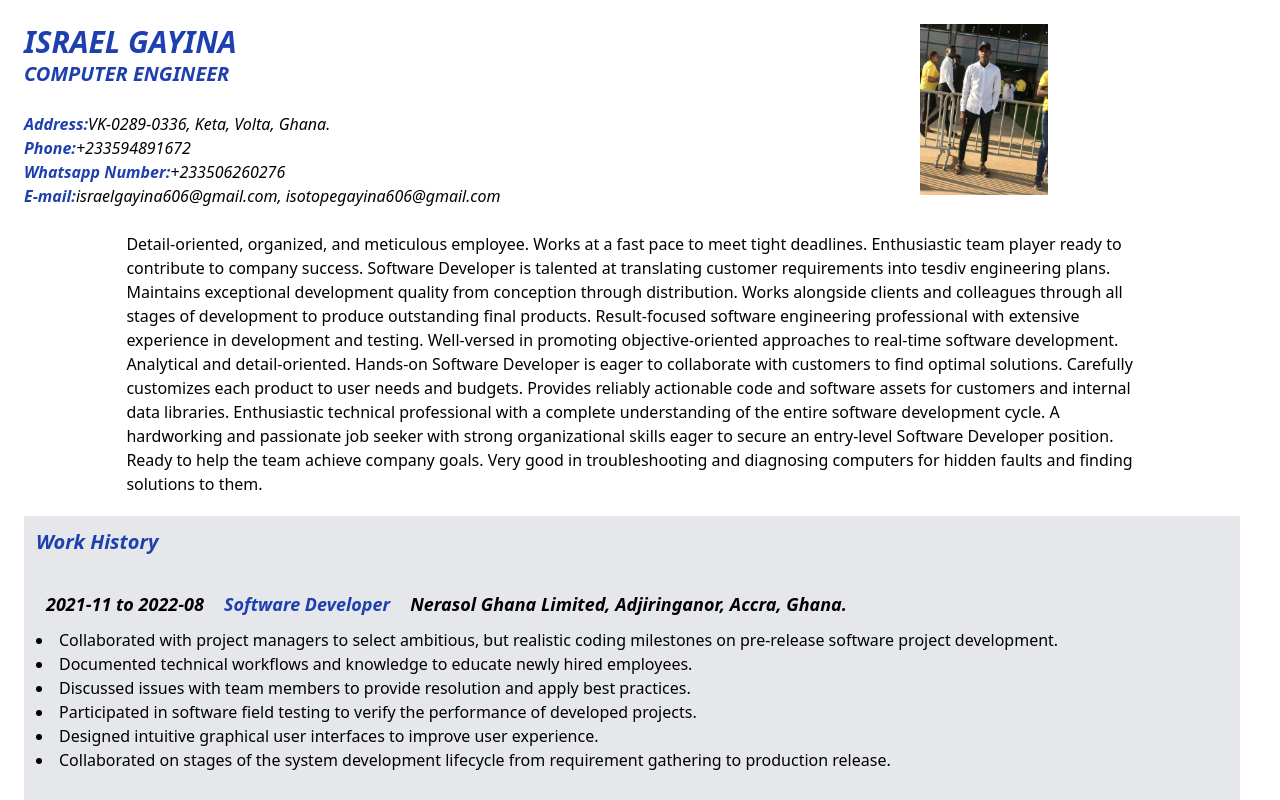
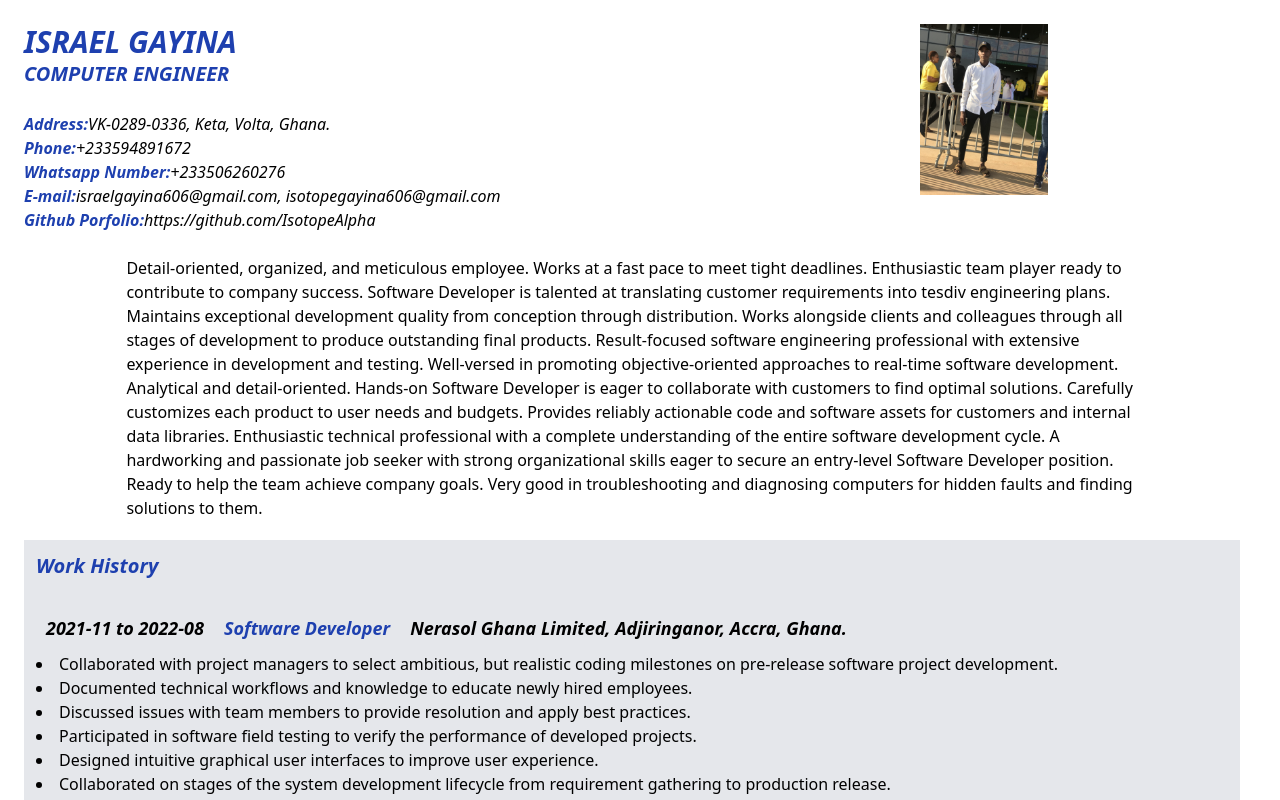
Before and after one commit to IsotopeAlpha/isotopeMe, a Next.js app: page / in a window 1280 px wide. Shown: the top 800 px of the page. Built offline with nearby package versions, Linux system fonts and the light colour scheme.

Commit message:
added github portfolio

```diff
--- a/pages/index.js
+++ b/pages/index.js
@@ -27,6 +27,7 @@ export default function Home() {
         <div className='flex flex-row'><b className='text-blue-800'>Phone:</b>   +233594891672</div>
         <div className='flex flex-row'><b className='text-blue-800'>Whatsapp Number:</b>  +233506260276</div>
         <div className='flex flex-row'><b className='text-blue-800'>E-mail:</b>   israelgayina606@gmail.com, isotopegayina606@gmail.com</div>
+        <div className='flex flex-row'><b className='text-blue-800'>Github Porfolio:</b>   https://github.com/IsotopeAlpha</div>
       </div>
       <br />
       <div className='md:w-[80vw] md:ml-[8vw] '>
```
